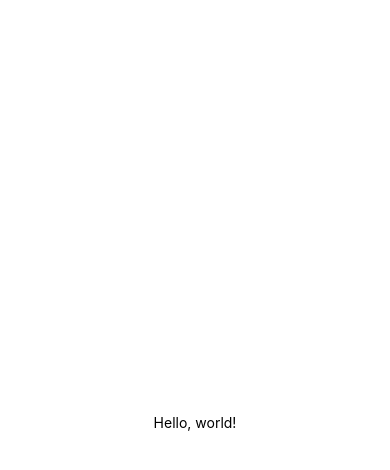
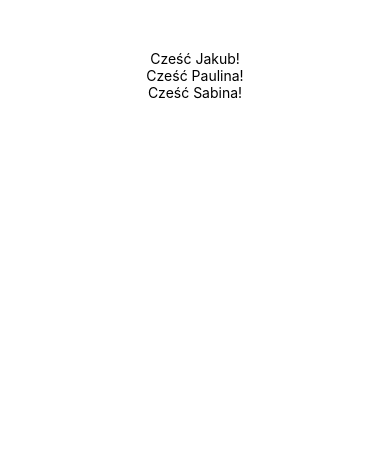
Before and after one commit to szulcus/react-native-documentation, a React Native app: screen / in a window 390 px wide. Shown: the top 470 px of the page. Built offline with nearby package versions, Linux system fonts and the light colour scheme.

Commit message:
2. Props

```diff
--- a/App.js
+++ b/App.js
@@ -1,15 +1,38 @@
 import React, { Component } from 'react';
-import { Text, View } from 'react-native';
+// import { AppRegistry, Image } from 'react-native';
+import { AppRegistry, Text, View } from 'react-native'
 
-class HelloWorldApp extends Component {
+// class Bananas extends Component {
+//   render() {
+//     let pic = {
+//       uri: 'https://upload.wikimedia.org/wikipedia/commons/d/de/Bananavarieties.jpg'
+//     };
+//     return (
+//         <Image source={pic} style={{width: 193, height: 110}} />
+//       );
+//   }
+// }
+
+class Greeting extends Component {
   render() {
     return (
-        <View style={{flex: 1, justifyContent: "center", alignItems: "center"}}>
-          <Text>Hello, world!</Text>
-        </View>
-      );
+      <View style={{alignItems: "center"}}>
+        <Text>Cześć {this.props.name}!</Text>
+      </View>
+    );
   }
-
 }
 
-export default HelloWorldApp
+class LostOfGreetings extends Component {
+  render() {
+    return (
+      <View style={{alignItems: 'center', top: 50}}>
+        <Greeting name='Jakub' />
+        <Greeting name='Paulina' />
+        <Greeting name='Sabina' />
+      </View>
+    );
+  }
+}
+
+export default LostOfGreetings
```
